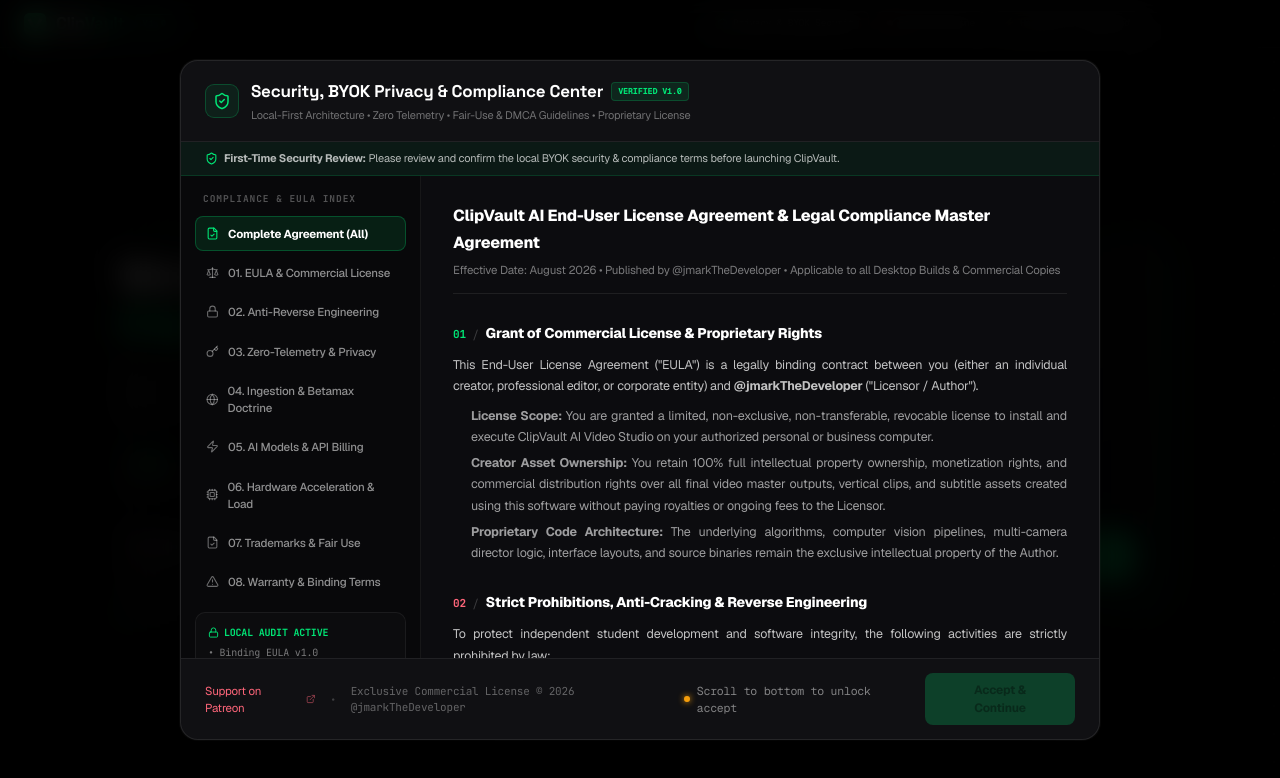
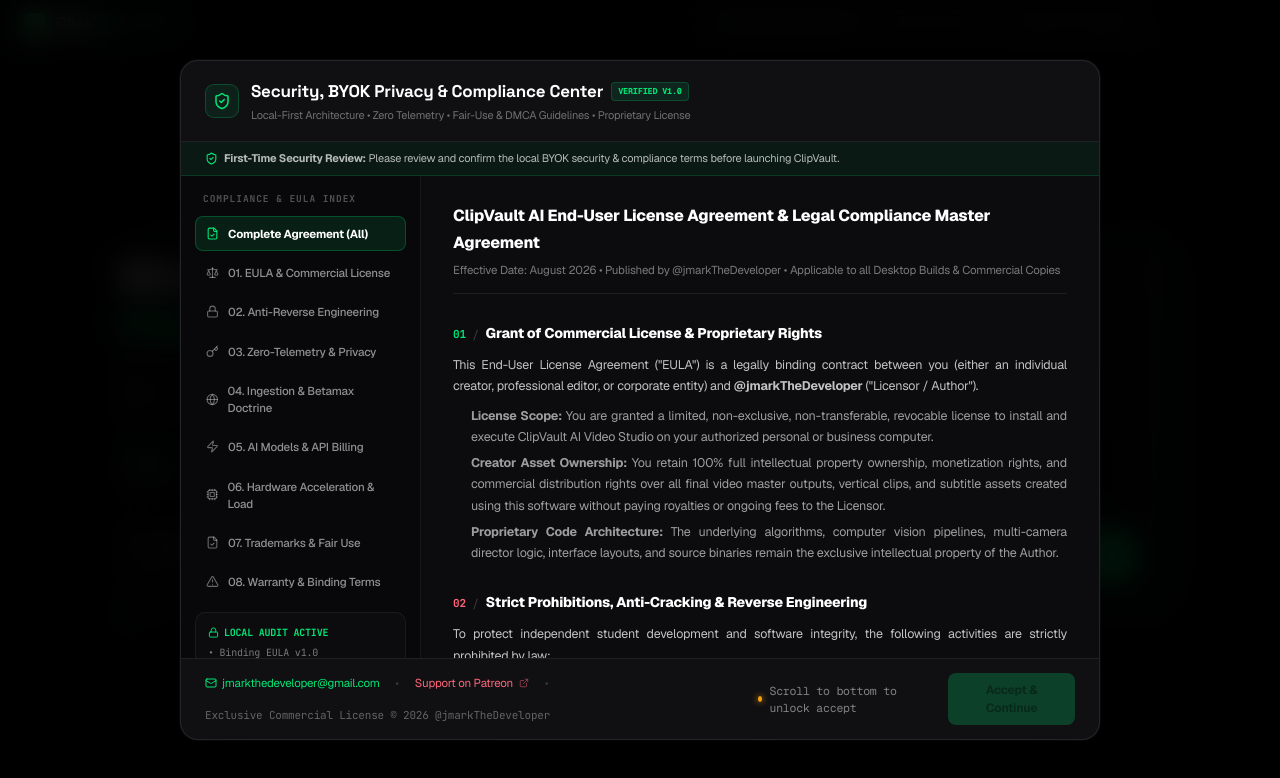
Before and after one commit to jmarkTheDeveloper/ClipVault-Desktop-AI-Clipping-, a React (Vite) app: page / in a window 1280 px wide. Both pictures are taken after a click on the button "Launch Studio". Shown: the top 778 px of the page. Built offline with nearby package versions, Linux system fonts and the light colour scheme; no server answers.

Commit message:
Integrate official developer support email jmarkthedeveloper@gmail.com into UI modals, legal terms, and documentation

```diff
--- a/src/app/screens/ProjectSelectorScreen.tsx
+++ b/src/app/screens/ProjectSelectorScreen.tsx
@@ -22,6 +22,7 @@ import {
   Code2,
   Coffee,
   User,
+  Mail,
 } from "lucide-react";
 
 const G = "#00e676";
@@ -1045,6 +1046,7 @@ export function ProjectSelectorScreen({ onBack = () => {}, onSelect }: Props) {
                       <li><strong>Cap on Liability:</strong> Under no circumstances shall the Licensor's aggregate liability exceed the total amount actually paid by you for the software license.</li>
                       <li><strong>Indemnification:</strong> You agree to defend, indemnify, and hold harmless the Author (@jmarkTheDeveloper) against any third-party claims, damages, or legal costs arising from your misuse of the software or copyright infringement of ingested media.</li>
                       <li><strong>Binding Individual Dispute Resolution:</strong> Any disputes arising under this agreement shall be resolved through individual binding arbitration, and you expressly waive the right to participate in class-action lawsuits.</li>
+                      <li><strong>Commercial & Support Inquiries:</strong> For enterprise licensing, volume seat inquiries, or formal compliance notices, contact: <a href="mailto:jmarkthedeveloper@gmail.com" style={{ color: G, textDecoration: "none", fontWeight: 700 }}>jmarkthedeveloper@gmail.com</a>.</li>
                     </ul>
                   </div>
                 )}
@@ -1091,7 +1093,27 @@ export function ProjectSelectorScreen({ onBack = () => {}, onSelect }: Props) {
                 flexShrink: 0,
               }}
             >
-              <div style={{ display: "flex", alignItems: "center", gap: 16 }}>
+              <div style={{ display: "flex", alignItems: "center", gap: 16, flexWrap: "wrap" }}>
+                <a
+                  href="mailto:jmarkthedeveloper@gmail.com"
+                  style={{
+                    fontSize: 11.5,
+                    color: G,
+                    textDecoration: "none",
+                    display: "flex",
+                    alignItems: "center",
+                    gap: 5,
+                    transition: "opacity 0.2s",
+                  }}
+                  onMouseEnter={(e) => { e.currentTarget.style.opacity = "0.8"; }}
+                  onMouseLeave={(e) => { e.currentTarget.style.opacity = "1"; }}
+                >
+                  <Mail style={{ width: 12, height: 12 }} />
+                  <span>jmarkthedeveloper@gmail.com</span>
+                </a>
+
+                <span style={{ fontSize: 11, color: "rgba(255,255,255,0.2)" }}>•</span>
+
                 <a
                   href="https://patreon.com/jmarkTheDeveloper?utm_medium=unknown&utm_source=join_link&utm_campaign=creatorshare_creator&utm_content=copyLink"
                   target="_blank"
@@ -1379,6 +1401,37 @@ export function ProjectSelectorScreen({ onBack = () => {}, onSelect }: Props) {
                     Computer Science Student & Solo Founder
                   </span>
                 </div>
+
+                <div style={{ display: "flex", alignItems: "center", gap: 10, flexWrap: "wrap" }}>
+                  <a
+                    href="mailto:jmarkthedeveloper@gmail.com"
+                    style={{
+                      display: "inline-flex",
+                      alignItems: "center",
+                      gap: 7,
+                      padding: "7px 14px",
+                      borderRadius: 8,
+                      background: "rgba(0,230,118,0.08)",
+                      border: "1px solid rgba(0,230,118,0.25)",
+                      color: "#fff",
+                      textDecoration: "none",
+                      fontSize: 12,
+                      fontWeight: 600,
+                      fontFamily: "'Geist Mono', monospace",
+                      transition: "all 0.15s",
+                    }}
+                    onMouseEnter={(e) => {
+                      e.currentTarget.style.background = "rgba(0,230,118,0.18)";
+                      e.currentTarget.style.borderColor = "rgba(0,230,118,0.4)";
+                    }}
+                    onMouseLeave={(e) => {
+                      e.currentTarget.style.background = "rgba(0,230,118,0.08)";
+                      e.currentTarget.style.borderColor = "rgba(0,230,118,0.25)";
+                    }}
+                  >
+                    <Mail style={{ width: 13, height: 13, color: G }} />
+                    <span>jmarkthedeveloper@gmail.com</span>
+                  </a>
 
                   <a
                     href="https://github.com/jmarkTheDeveloper"
@@ -1413,6 +1466,7 @@ export function ProjectSelectorScreen({ onBack = () => {}, onSelect }: Props) {
                     <ExternalLink style={{ width: 12, height: 12, opacity: 0.6 }} />
                   </a>
                 </div>
+              </div>
 
               {/* Manifesto Text Content */}
               <div
```
Also changed, not shown: 2 other files (tests, documents, lock files or other folders). Lines whose indentation alone changed are shown as unchanged.
